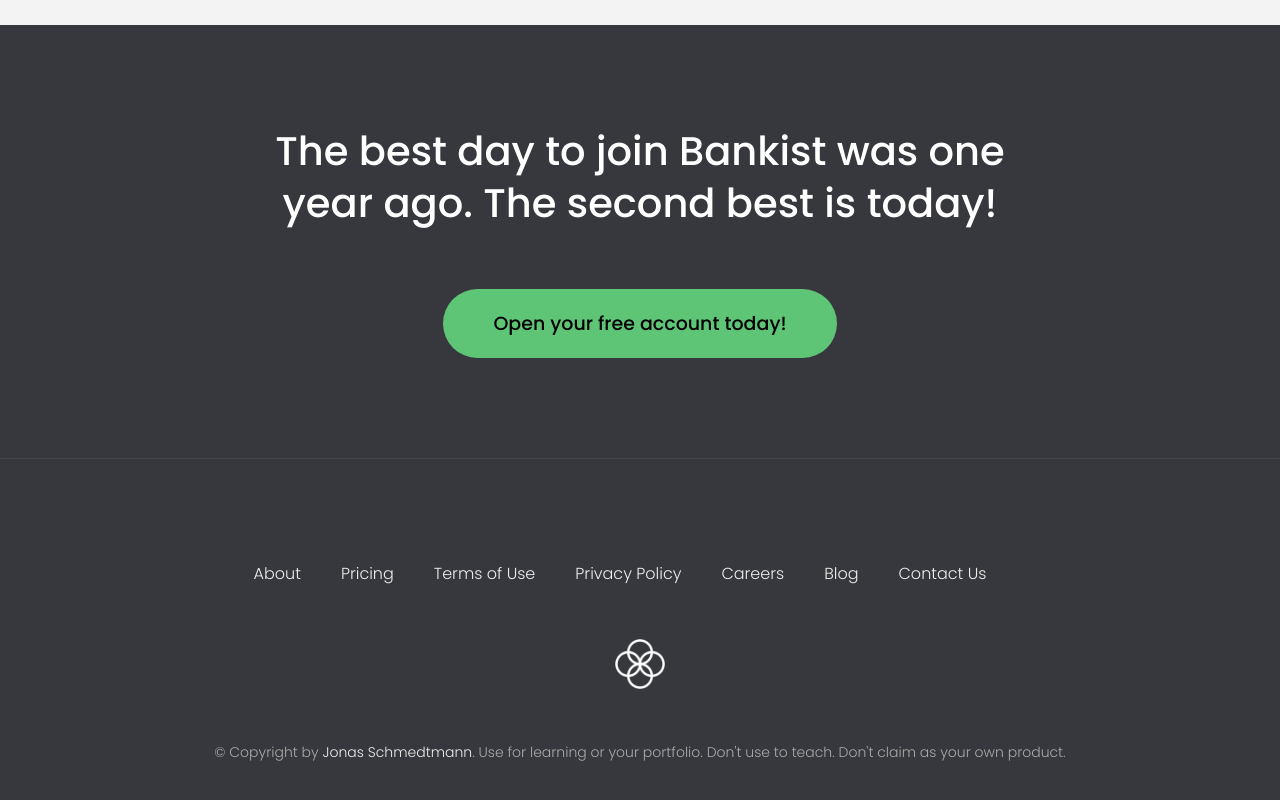
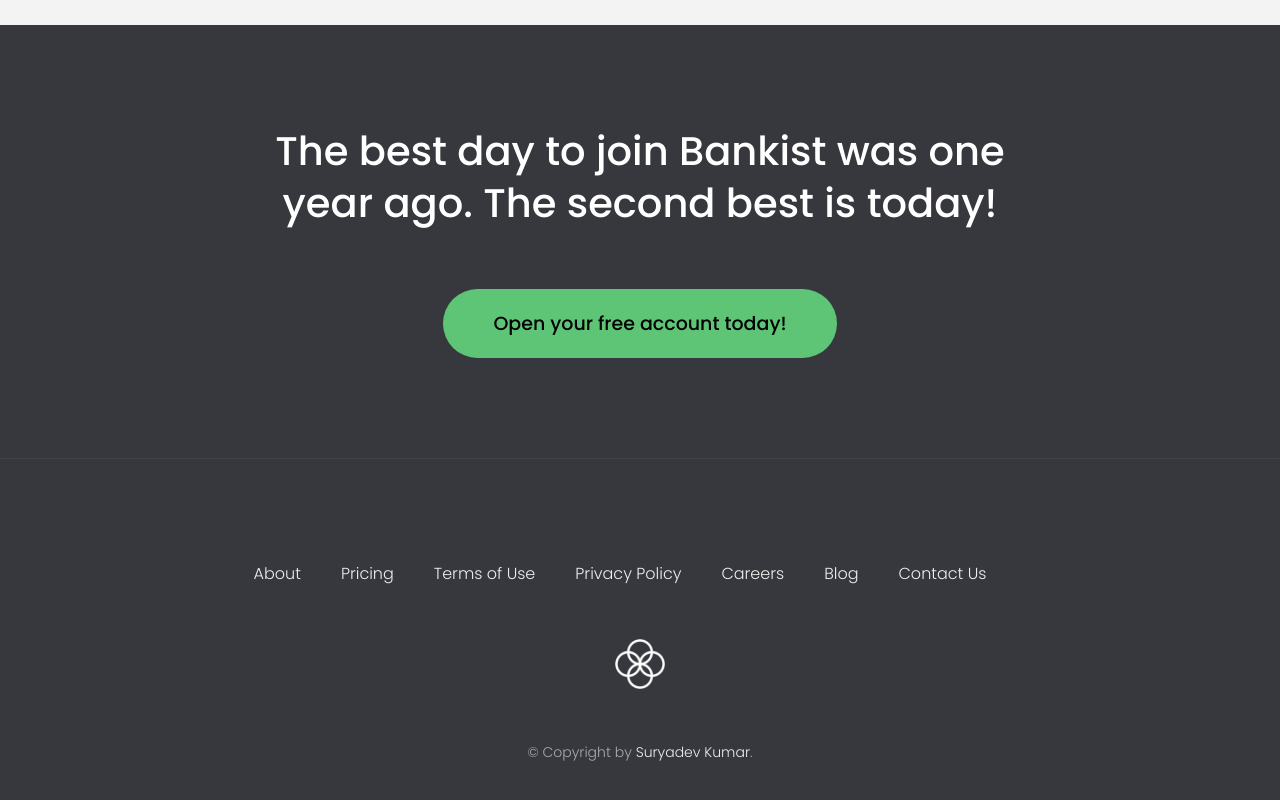
Before and after one commit to suryadev6589/Bankist-site, a plain HTML site: page index.html in a window 1280 px wide. Shown: the part 4171-4971 px from the top of the page. Drawn offline with Linux system fonts and the light colour scheme.

Commit message:
Update index.html

```diff
--- a/index.html
+++ b/index.html
@@ -327,9 +327,8 @@
           class="footer__link twitter-link"
           target="_blank"
           href="https://twitter.com/jonasschmedtman"
-          >Jonas Schmedtmann</a
-        >. Use for learning or your portfolio. Don't use to teach. Don't claim
-        as your own product.
+          >Suryadev Kumar</a
+        >.
       </p>
     </footer>
 
```
